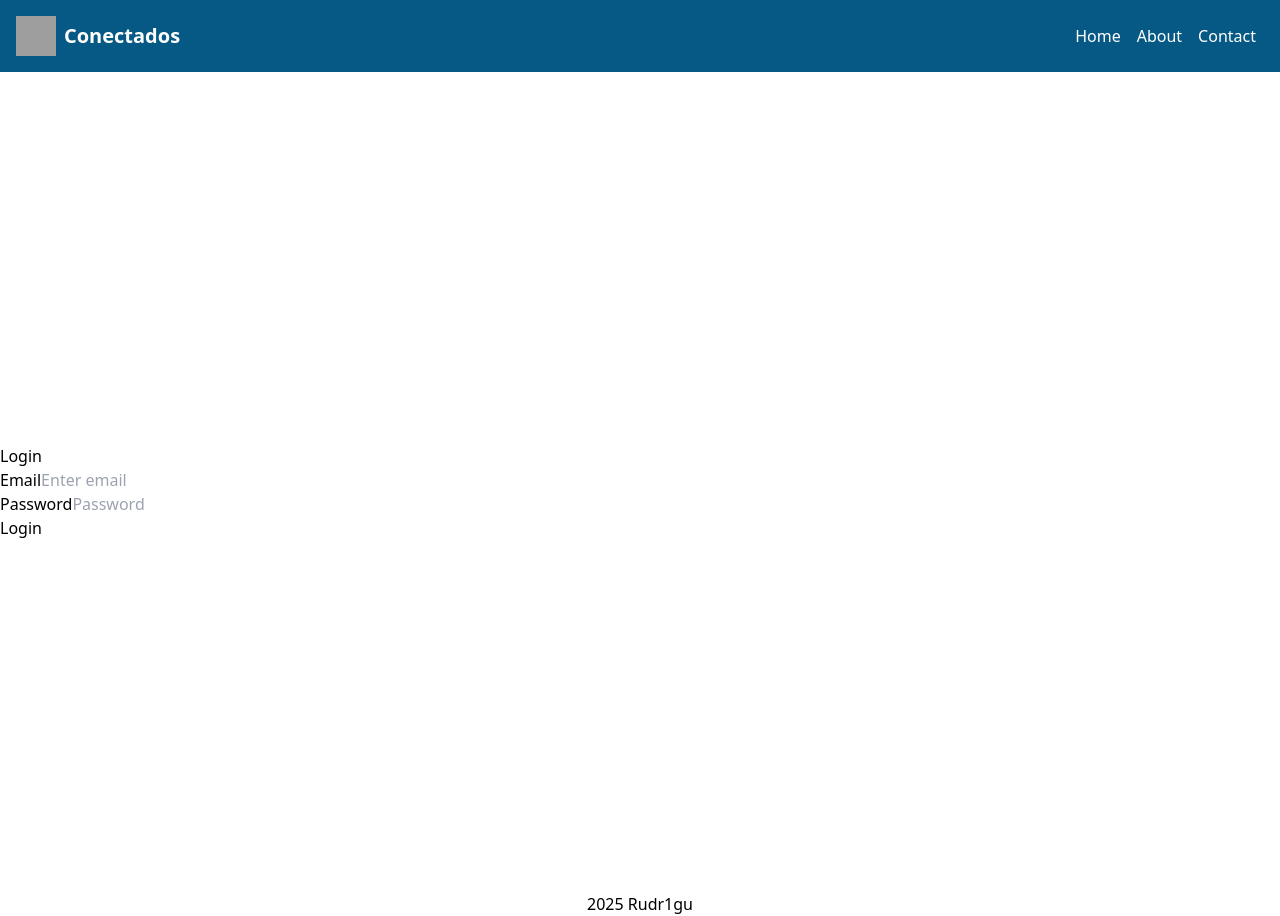
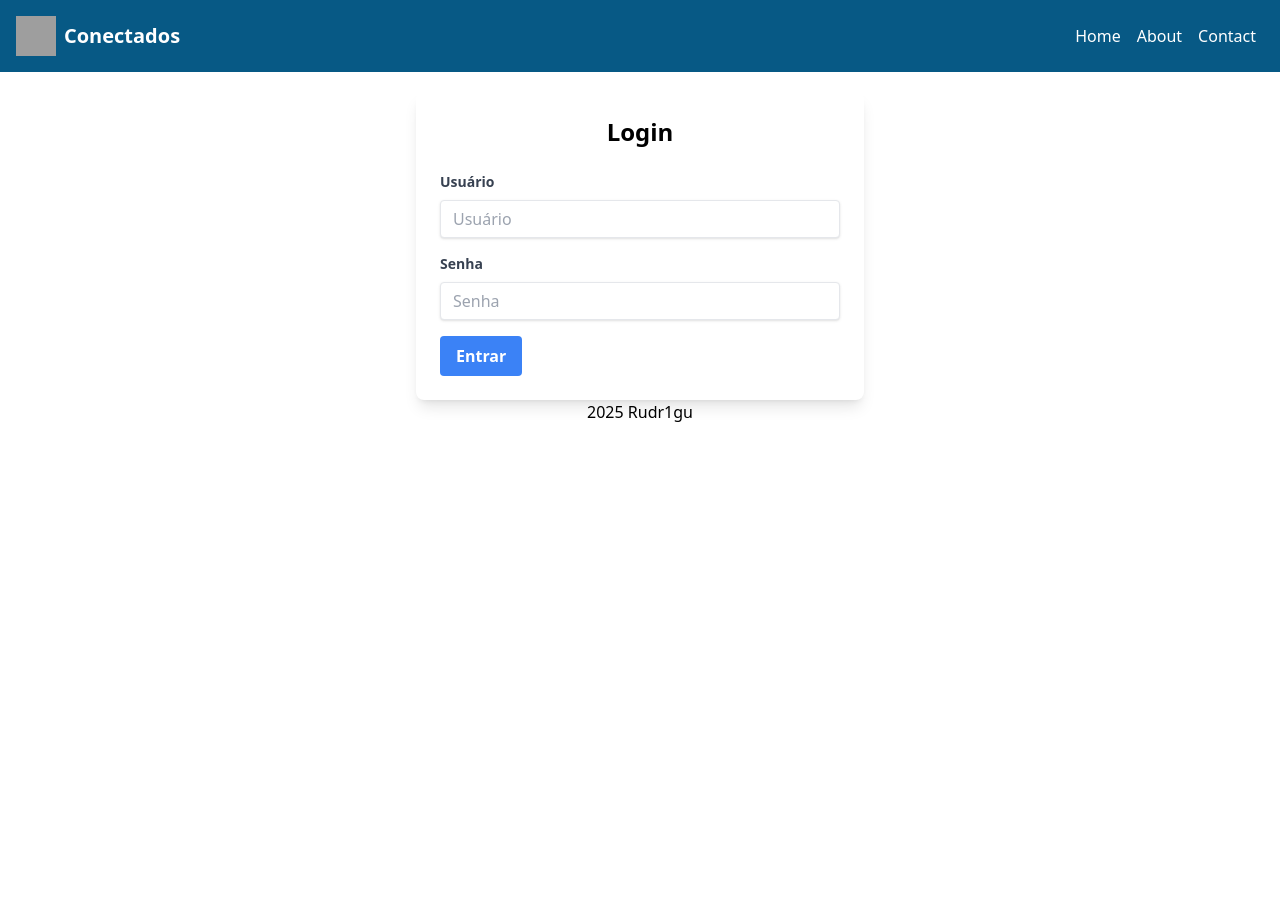
Before and after one commit to rudr1gu/Conectados-Frontend, an Angular app: page /login in a window 1280 px wide. After the commit the page ends 800 px from the top, so only its background shows below. Built offline with nearby package versions, Linux system fonts and the light colour scheme; grey boxes are pictures that could not be loaded.

Commit message:
:art: Refactor user registration and login forms for improved styling and structure

```diff
--- a/src/app/pages/cadastro/cadastro.component.html
+++ b/src/app/pages/cadastro/cadastro.component.html
@@ -1,57 +1,24 @@
-<div class="max-w-md mx-auto bg-white shadow-lg rounded-lg p-6">
-    <h2 class="text-2xl font-bold mb-6 text-center">Cadastro de Usuário</h2>
+<section class="form-container">
+    <h2 class="form-title">Cadastro de Usuário</h2>
     <form>
         <div class="mb-4">
-            <label class="block text-gray-700 text-sm font-bold mb-2" for="username">
-                Usuário
-            </label>
-            <input
-                class="shadow appearance-none border rounded w-full py-2 px-3 text-gray-700 leading-tight focus:outline-none focus:shadow-outline"
-                id="username"
-                type="text"
-                placeholder="Usuário"
-            />
+            <label class="form-label" for="username">Usuário</label>
+            <input class="form-input" id="username" type="text" placeholder="Usuário" />
         </div>
         <div class="mb-4">
-            <label class="block text-gray-700 text-sm font-bold mb-2" for="email">
-                Email
-            </label>
-            <input
-                class="shadow appearance-none border rounded w-full py-2 px-3 text-gray-700 leading-tight focus:outline-none focus:shadow-outline"
-                id="email"
-                type="email"
-                placeholder="Email"
-            />
+            <label class="form-label" for="email">Email</label>
+            <input class="form-input" id="email" type="email" placeholder="Email" />
         </div>
         <div class="mb-4">
-            <label class="block text-gray-700 text-sm font-bold mb-2" for="password">
-                Senha
-            </label>
-            <input
-                class="shadow appearance-none border rounded w-full py-2 px-3 text-gray-700 leading-tight focus:outline-none focus:shadow-outline"
-                id="password"
-                type="password"
-                placeholder="Senha"
-            />
+            <label class="form-label" for="password">Senha</label>
+            <input class="form-input" id="password" type="password" placeholder="Senha" />
         </div>
         <div class="mb-4">
-            <label class="block text-gray-700 text-sm font-bold mb-2" for="photo">
-                Foto
-            </label>
-            <input
-                class="shadow appearance-none border rounded w-full py-2 px-3 text-gray-700 leading-tight focus:outline-none focus:shadow-outline"
-                id="photo"
-                type="file"
-                accept="image/*"
-            />
+            <label class="form-label" for="photo">Foto</label>
+            <input class="form-input" id="photo" type="file" accept="image/*" />
         </div>
         <div class="flex items-center justify-between">
-            <button
-                class="bg-blue-500 hover:bg-blue-700 text-white font-bold py-2 px-4 rounded focus:outline-none focus:shadow-outline"
-                type="button"
-            >
-                Cadastrar
-            </button>
+            <button class="form-button" type="button">Cadastrar</button>
         </div>
     </form>
-</div>
+</section>
--- a/src/app/pages/login/login.component.html
+++ b/src/app/pages/login/login.component.html
@@ -1,28 +1,22 @@
-<section class="flex flex-col items-center justify-center h-screen">
-    <div class="container">
-        <div class="row">
-            <div class="col-md-6 offset-md-3">
-                <div class="card">
-                    <div class="card-header">
-                        <h3>Login</h3>
-                    </div>
-                    <div class="card-body">
-                        <form>
-                            <div class="form-group">
-                                <label for="email">Email</label>
-                                <input type="email" formControlName="email" class="form-control" id="email"
-                                    placeholder="Enter email">
-                            </div>
-                            <div class="form-group">
-                                <label for=" password">Password</label>
-                                <input type="password" formControlName="password" class="form-control" id="password"
-                                    placeholder="Password">
-                            </div>
-                            <button type="submit" class="btn btn-primary">Login</button>
-                        </form>
-                    </div>
-                </div>
+<section>
+    <div class="form-container">
+        <h2 class="form-title">Login</h2>
+        <form>
+            <div class="mb-4">
+                <label class="form-label
+                " for="username">Usuário</label>
+                <input class="form-input
+                " id="username" type="text" placeholder="Usuário" />
             </div>
-        </div>
+            <div class="mb-4">
+                <label class="form-label
+                " for="password">Senha</label>
+                <input class="form-input
+                " id="password" type="password" placeholder="Senha" />
+            </div>
+            <div class="flex items-center justify-between">
+                <button class="form-button" type="button">Entrar</button>
+            </div>
+        </form>
     </div>
 </section>
--- a/src/styles.css
+++ b/src/styles.css
@@ -2,13 +2,34 @@
 @tailwind components;
 @tailwind utilities;
 
-*{
+* {
     margin: 0;
     padding: 0;
     box-sizing: border-box;
 }
 
-body, html{
+body,
+html {
     width: 100vw;
     min-height: 100vh;
 }
+
+.form-container {
+    @apply max-w-md mx-auto bg-white shadow-lg rounded-lg p-6;
+}
+
+.form-title {
+    @apply text-2xl font-bold mb-6 text-center;
+}
+
+.form-label {
+    @apply block text-gray-700 text-sm font-bold mb-2;
+}
+
+.form-input {
+    @apply shadow appearance-none border rounded w-full py-2 px-3 text-gray-700 leading-tight focus:outline-none;
+}
+
+.form-button {
+    @apply bg-blue-500 hover:bg-blue-700 text-white font-bold py-2 px-4 rounded focus:outline-none;
+}
```
